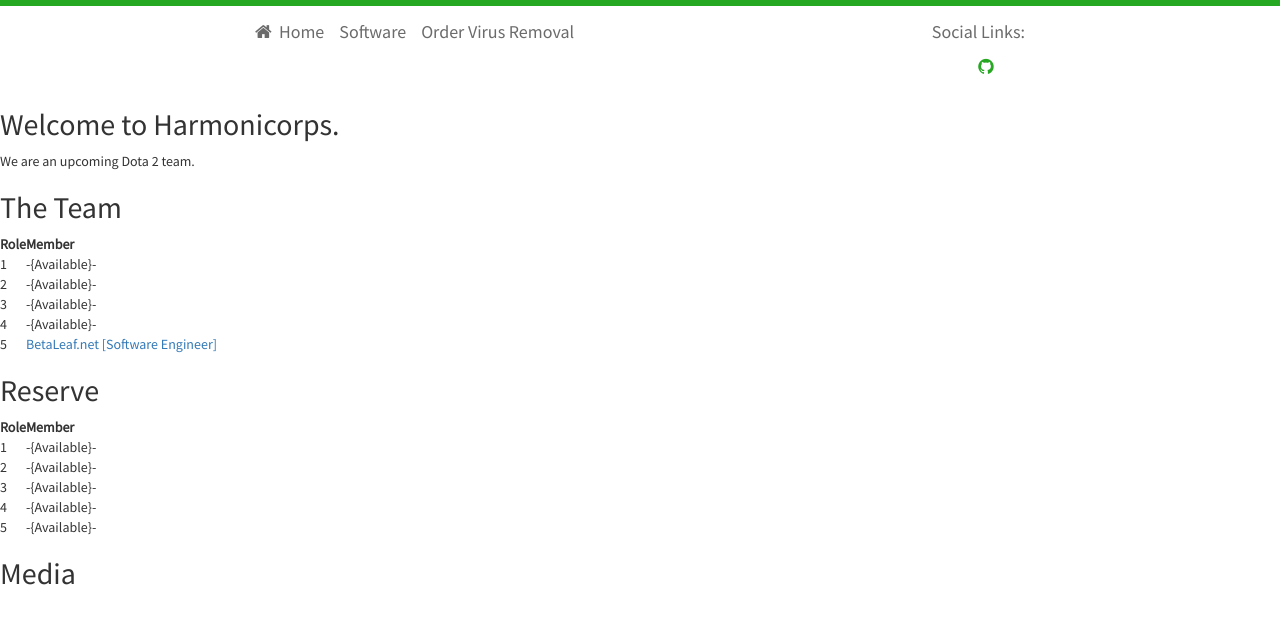
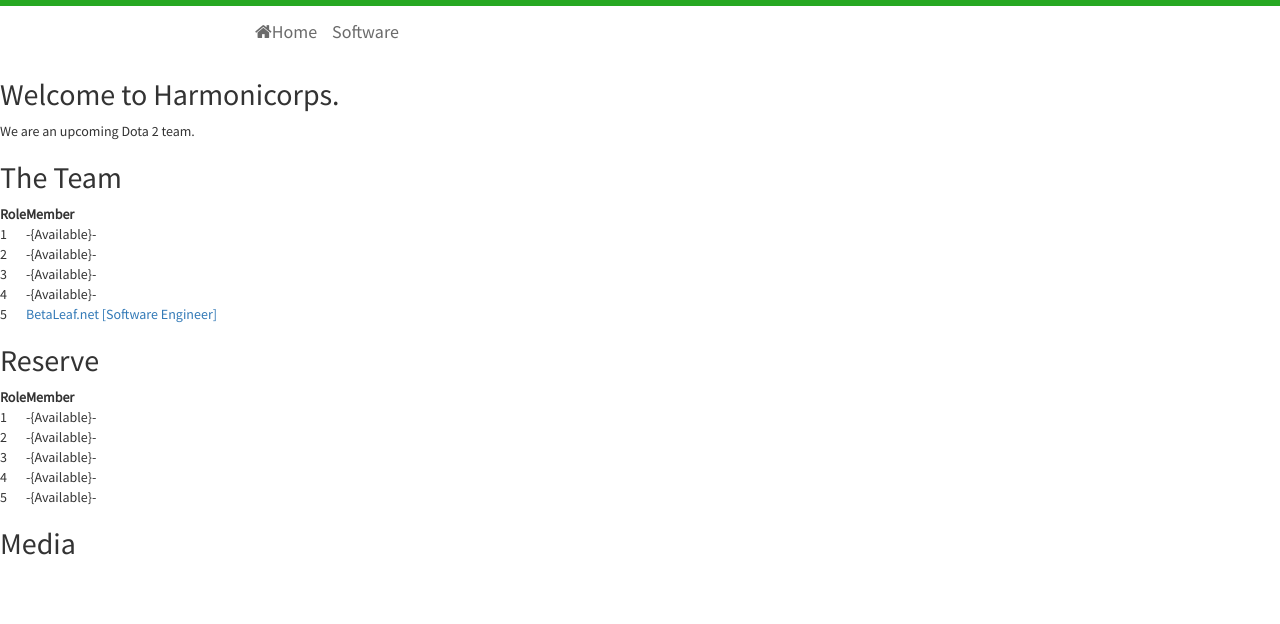
Before and after one commit to Harmonicorps/Harmonicorps.github.io, a Jekyll site: the page built from index.md, in a window 1280 px wide. Shown: the top 624 px of the page. Built offline with Jekyll 4.4.1, drawn with Linux system fonts in a browser that asks for light colours; nearby versions of some CDN libraries; our own code applies the rules of GitHub Pages for plain Markdown files; the list of posts is cut into pages by our own code.

Commit message:
Update header.html

```diff
--- a/_includes/header.html
+++ b/_includes/header.html
@@ -1,20 +1,14 @@
-<meta property="og:site_name" content="BetaLeaf.net" />
-<meta property="og:title" content="BetaLeaf - {{ page.title }}" />
-<meta property="og:description" content="I'm Jeff Savage, a Computer Technician, Virus Removal Specialist, and Software Engineer." />
-<meta property="og:image" content="{{ site.url }}/static/img/Avatar2.png" />
+<meta property="og:site_name" content="Harmonicorps" />
+<meta property="og:title" content="Harmonicorps - {{ page.title }}" />
+<meta property="og:description" content="{{ page.desc }}" />
+<meta property="og:image" content="{{ page.img }}" />
 <meta property="og:type" content="website" />
 <meta property="og:url" content="{{ site.url }}{{ page.url }}" />
 <nav class="navbar navbar-default">
   <div class="container">
     <div class="navbar-header">
-      <a class="navbar-brand" href="{{ site.url }}/"><i class="fa fa-home"></i>&nbsp;&nbsp;Home</a>
+      <a class="navbar-brand" href="{{ site.url }}/"><i class="fa fa-home"></i>Home</a>
       <a class="navbar-brand" href="{{ site.url }}/software.html">Software</a>
-      <a class="navbar-brand" href="https://shop.BetaLeaf.net/">Order  Virus  Removal</a>
-    </div>
-    <div id="navbar">
-      <ul class="nav navbar-nav navbar-right">
-	<a class="navbar-brand">Social Links:</a>{% include social.html %}
-      </ul>
     </div>
   </div>
 </nav>
```
